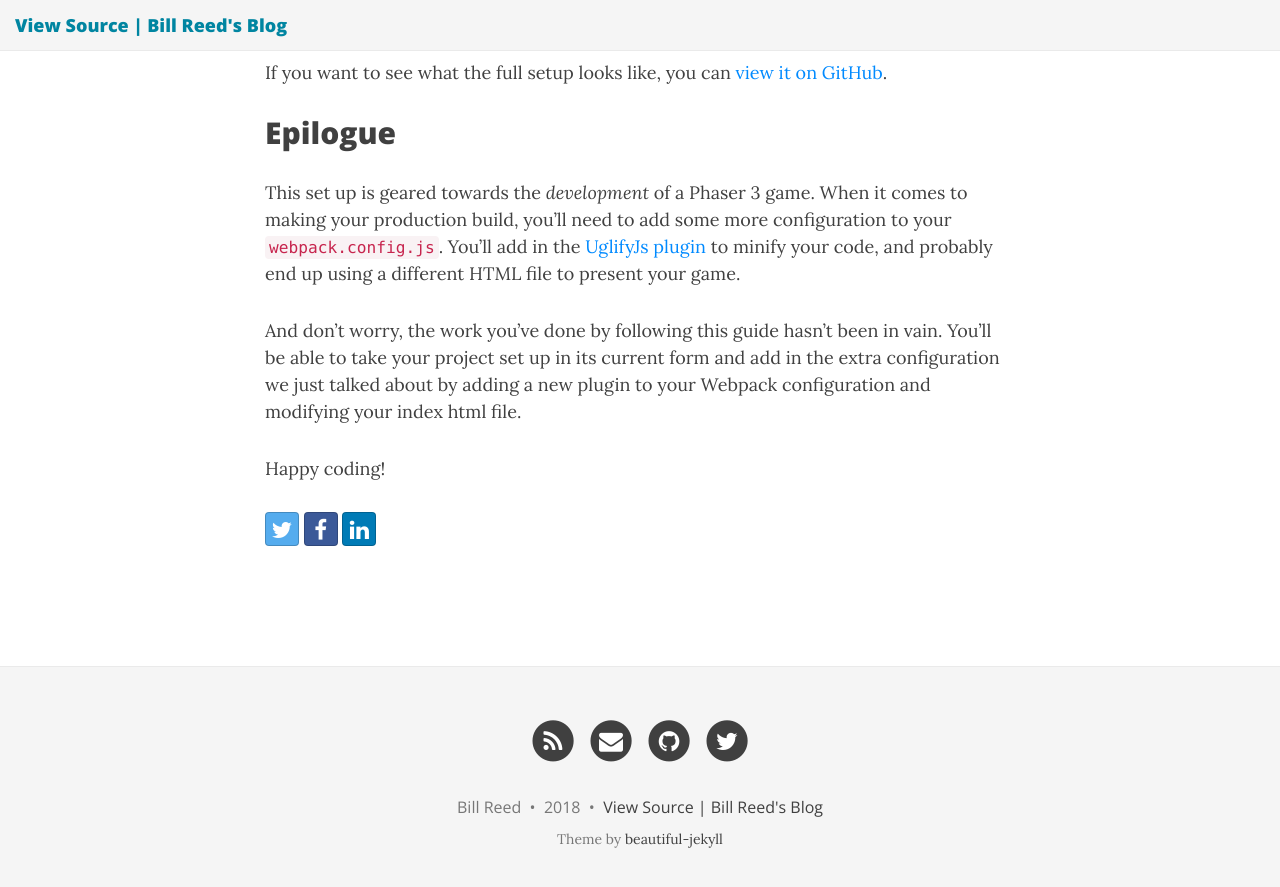
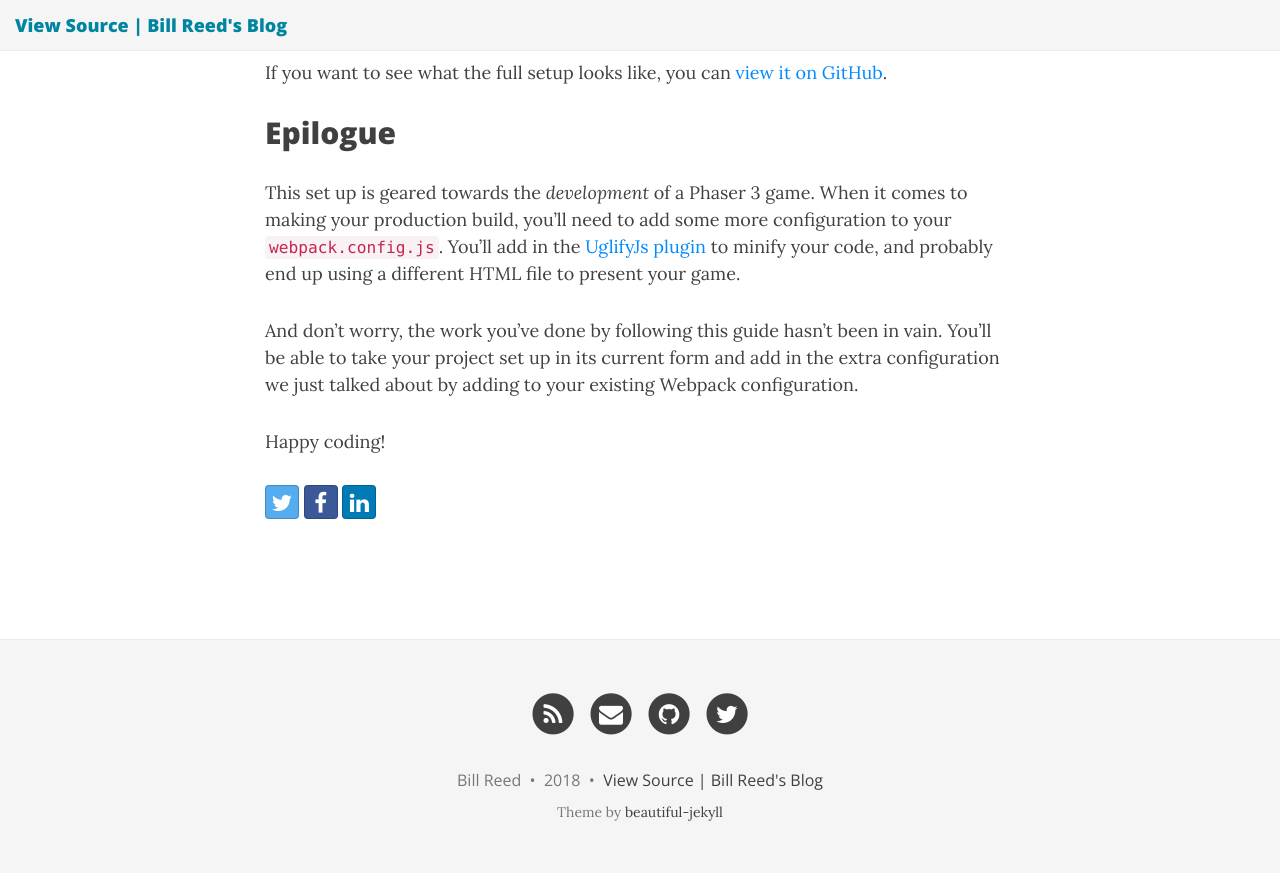
Before and after one commit to snowbillr/blog, a Jekyll site: the page built from _posts/2018-04-09-a-modern-web-development-setup-for-phaser-3.md, in a window 1280 px wide and 900 px high, scrolled down 17964 px. Shown: the top 887 px of the window. Built offline with Jekyll 4.4.1, drawn with Linux system fonts in a browser that asks for light colours; nearby versions of some CDN libraries; comment, search, counter and statistics services are not loaded.

Commit message:
adjust phrasing

```diff
--- a/_posts/2018-04-09-a-modern-web-development-setup-for-phaser-3.md
+++ b/_posts/2018-04-09-a-modern-web-development-setup-for-phaser-3.md
@@ -499,6 +499,6 @@ If you want to see what the full setup looks like, you can [view it on GitHub](h
 
 This set up is geared towards the _development_ of a Phaser 3 game. When it comes to making your production build, you'll need to add some more configuration to your `webpack.config.js`. You'll add in the [UglifyJs plugin](https://github.com/webpack-contrib/uglifyjs-webpack-plugin) to minify your code, and probably end up using a different HTML file to present your game.
 
-And don't worry, the work you've done by following this guide hasn't been in vain. You'll be able to take your project set up in its current form and add in the extra configuration we just talked about by adding a new plugin to your Webpack configuration and modifying your index html file.
+And don't worry, the work you've done by following this guide hasn't been in vain. You'll be able to take your project set up in its current form and add in the extra configuration we just talked about by adding to your existing Webpack configuration.
 
 Happy coding!
```
